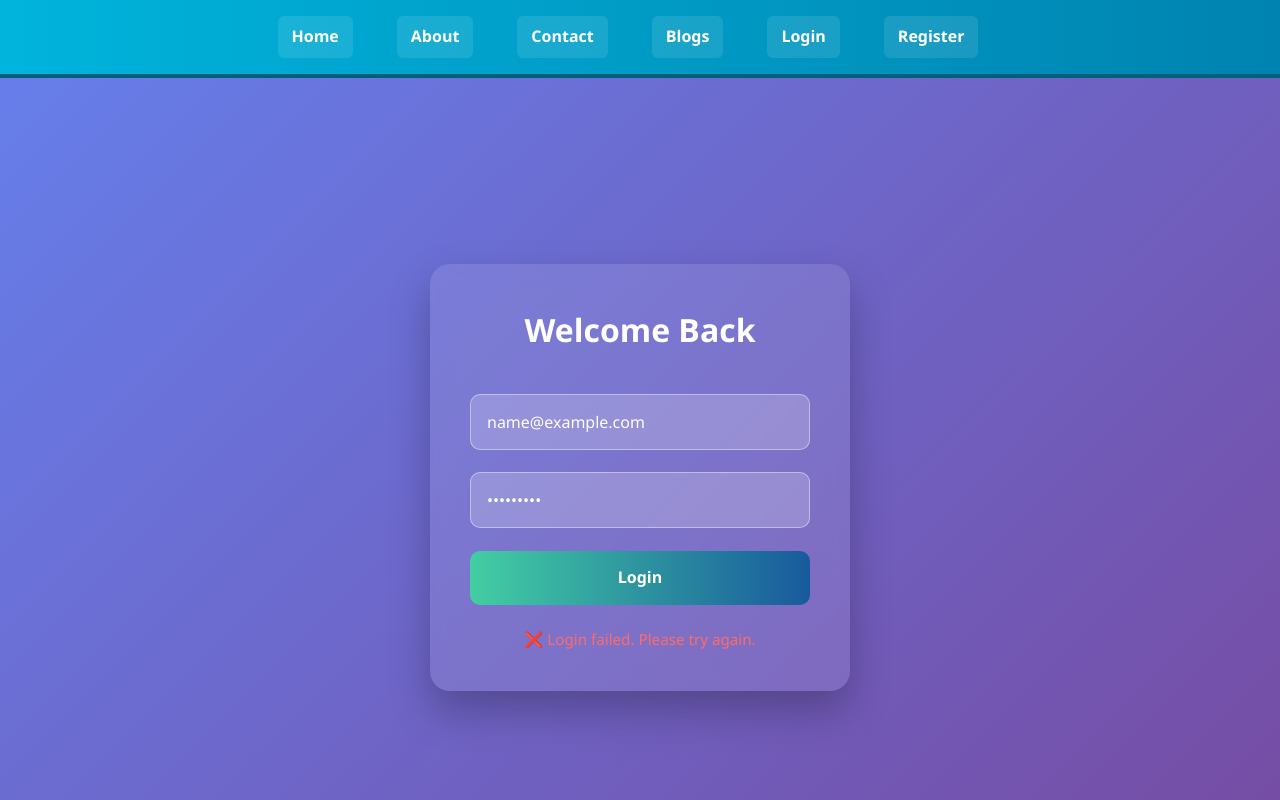
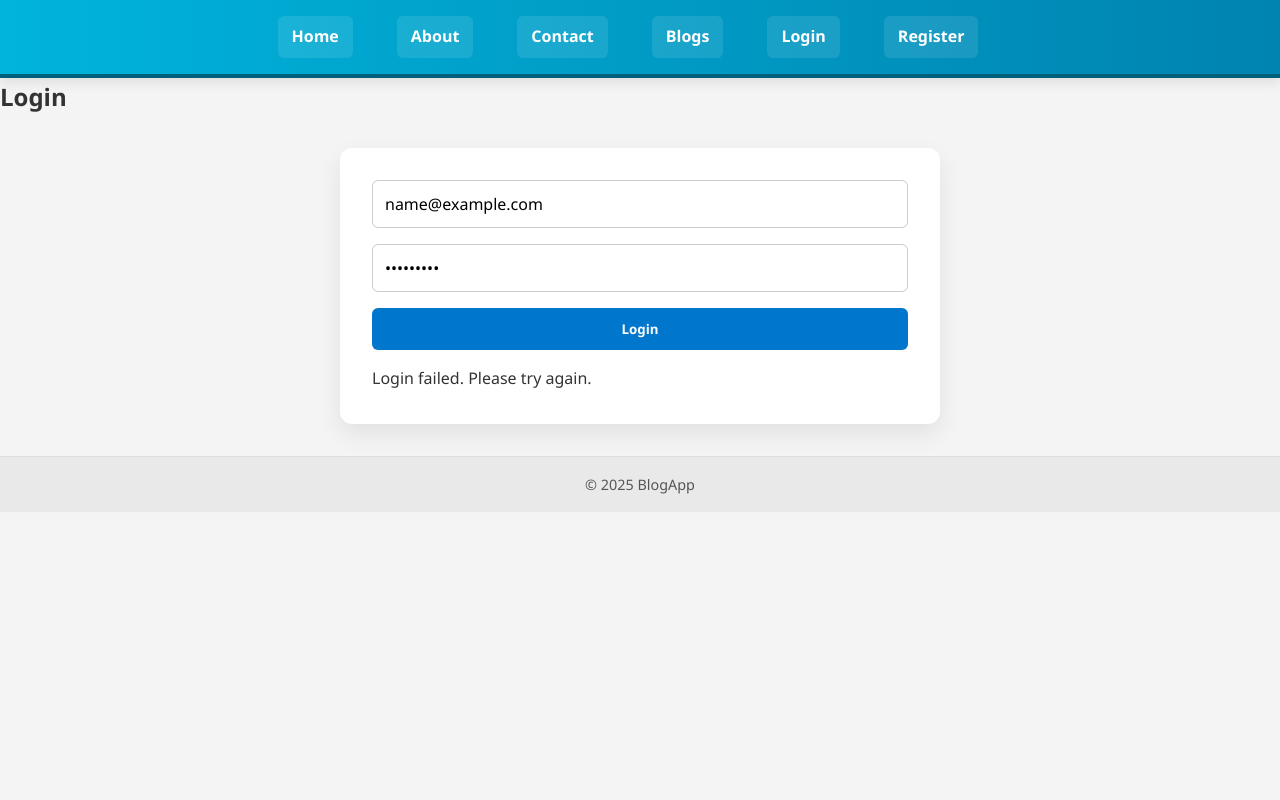
Before and after one commit to ankushdutta03/personal_blog, a React (Vite) app in the folder frontend/: page /login in a window 1280 px wide. Both pictures are taken after typing "name@example.com", "Sample123" into the empty fields and a click on the button "Login". Shown: the top 800 px of the page. Built offline with nearby package versions, Linux system fonts and the light colour scheme; no server answers.

Commit message:
Fix: added root route and corrected server startup

```diff
--- a/frontend/src/components/Admin/Login.jsx
+++ b/frontend/src/components/Admin/Login.jsx
@@ -2,204 +2,64 @@ import React, { useState } from "react";
 import axios from "axios";
 import { useNavigate } from "react-router-dom";
 
-// Keyframe animations
-const keyframes = `
-@keyframes popUp {
-  0% {
-    opacity: 0;
-    transform: scale(0.9) translateY(50px);
-  }
-  60% {
-    transform: scale(1.05) translateY(-10px);
-  }
-  100% {
-    opacity: 1;
-    transform: scale(1) translateY(0);
-  }
-}
-@keyframes ripple {
-  to {
-    transform: scale(4);
-    opacity: 0;
-  }
-}
-@keyframes bounce {
-  0%, 100% {
-    transform: translateY(0);
-  }
-  50% {
-    transform: translateY(-5px);
-  }
-}
-button:hover {
-  animation: bounce 0.4s ease;
-  transform: translateY(-1px);
-}
-.ripple {
-  position: absolute;
-  width: 20px;
-  height: 20px;
-  background: rgba(255, 255, 255, 0.7);
-  border-radius: 50%;
-  transform: scale(0);
-  animation: ripple 0.6s linear;
-  pointer-events: none;
-}
-`;
-
-if (typeof document !== "undefined" && !document.getElementById("login-keyframes")) {
-  const style = document.createElement("style");
-  style.id = "login-keyframes";
-  style.innerHTML = keyframes;
-  document.head.appendChild(style);
-}
-
-function Login() {
-  const [formData, setFormData] = useState({ email: "", password: "" });
+const Login = () => {
+  const [formData, setFormData] = useState({
+    email: "",
+    password: ""
+  });
   const [error, setError] = useState("");
-  const [success, setSuccess] = useState("");
   const navigate = useNavigate();
+  const API_URL = import.meta.env.VITE_API_URL;
 
   const handleChange = (e) => {
-    setFormData({ ...formData, [e.target.name]: e.target.value });
-    setError("");
-    setSuccess("");
+    setFormData((prev) => ({
+      ...prev,
+      [e.target.name]: e.target.value
+    }));
   };
 
   const handleSubmit = async (e) => {
     e.preventDefault();
+    setError("");
+
     try {
-      const res = await axios.post(
-        `${import.meta.env.VITE_API_URL}/auth/login`, // ✅ Corrected env variable key
-        formData,
-        { withCredentials: true }
-      );
-
-      setSuccess("✅ Login successful!");
-      setError("");
-
-      localStorage.setItem("token", res.data.token);
-      localStorage.setItem("userId", res.data.user._id);
-      localStorage.setItem("user", JSON.stringify(res.data.user));
-
-      console.log("User logged in:", res.data.user);
-
-      setTimeout(() => {
-        navigate("/");
-        window.location.reload();
-      }, 1000);
+      const response = await axios.post(`${API_URL}/auth/login`, formData);
+      localStorage.setItem("token", response.data.token);
+      localStorage.setItem("userId", response.data.user._id);
+      navigate("/blogs"); // redirect after successful login
     } catch (err) {
-      console.error("Login failed", err.response?.data);
-      setError(err.response?.data?.message || "❌ Login failed. Please try again.");
-      setSuccess("");
+      setError(err.response?.data?.message || "Login failed. Please try again.");
     }
   };
 
-  const handleRipple = (e) => {
-    const ripple = document.createElement("span");
-    ripple.className = "ripple";
-    ripple.style.left = `${e.nativeEvent.offsetX}px`;
-    ripple.style.top = `${e.nativeEvent.offsetY}px`;
-    e.target.appendChild(ripple);
-    setTimeout(() => ripple.remove(), 600);
-  };
-
   return (
-    <div style={styles.container}>
-      <form onSubmit={handleSubmit} style={styles.form}>
-        <h2 style={styles.heading}>Welcome Back</h2>
-
+    <div className="login-container">
+      <h2>Login</h2>
+      <form onSubmit={handleSubmit} className="login-form">
         <input
           type="email"
           name="email"
-          placeholder="Enter your email"
+          placeholder="Enter Email"
           value={formData.email}
           onChange={handleChange}
           required
-          style={styles.input}
         />
+
         <input
           type="password"
           name="password"
-          placeholder="Enter your password"
+          placeholder="Enter Password"
           value={formData.password}
           onChange={handleChange}
           required
-          style={styles.input}
         />
 
-        <button type="submit" style={styles.button} onClick={handleRipple}>
-          Login
-        </button>
+        <button type="submit">Login</button>
 
-        {error && <p style={styles.error}>{error}</p>}
-        {success && <p style={styles.success}>{success}</p>}
+        {error && <p className="error-msg">{error}</p>}
       </form>
     </div>
   );
-}
-
-const styles = {
-  container: {
-    display: "flex",
-    justifyContent: "center",
-    alignItems: "center",
-    height: "100vh",
-    background: "linear-gradient(135deg, #667eea, #764ba2)",
-  },
-  form: {
-    backgroundColor: "rgba(255, 255, 255, 0.1)",
-    backdropFilter: "blur(10px)",
-    padding: "2.5rem",
-    borderRadius: "20px",
-    boxShadow: "0 20px 40px rgba(0, 0, 0, 0.25)",
-    width: "100%",
-    maxWidth: "420px",
-    display: "flex",
-    flexDirection: "column",
-    gap: "1.4rem",
-    animation: "popUp 0.6s ease-out",
-  },
-  heading: {
-    textAlign: "center",
-    color: "#fff",
-    fontSize: "2rem",
-    marginBottom: "1rem",
-    fontWeight: "600",
-  },
-  input: {
-    padding: "1rem",
-    borderRadius: "10px",
-    border: "1px solid rgba(255, 255, 255, 0.4)",
-    backgroundColor: "rgba(255, 255, 255, 0.2)",
-    color: "#fff",
-    fontSize: "1rem",
-    outline: "none",
-    transition: "0.3s",
-  },
-  button: {
-    position: "relative",
-    padding: "1rem",
-    background: "linear-gradient(to right, #43cea2, #185a9d)",
-    color: "#fff",
-    fontWeight: "bold",
-    border: "none",
-    borderRadius: "10px",
-    fontSize: "1rem",
-    cursor: "pointer",
-    overflow: "hidden",
-    transition: "transform 0.2s ease-in-out",
-  },
-  error: {
-    color: "#ff6b6b",
-    fontSize: "0.95rem",
-    textAlign: "center",
-  },
-  success: {
-    color: "#4cd137",
-    fontSize: "0.95rem",
-    textAlign: "center",
-  },
 };
 
 export default Login;
```
Also changed, not shown: 1 other file (tests, documents, lock files or other folders).
